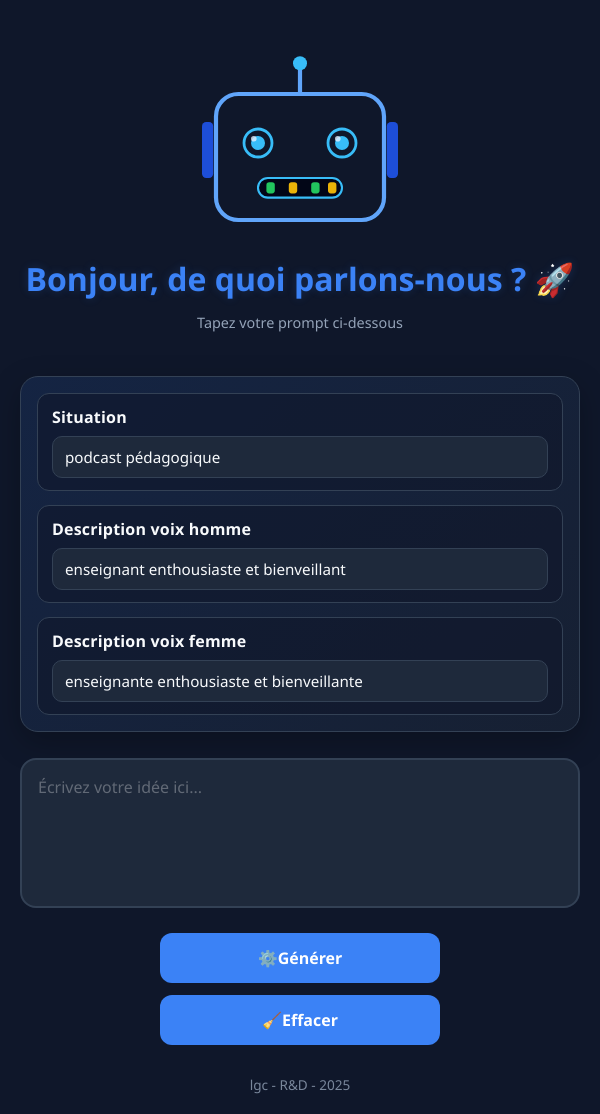
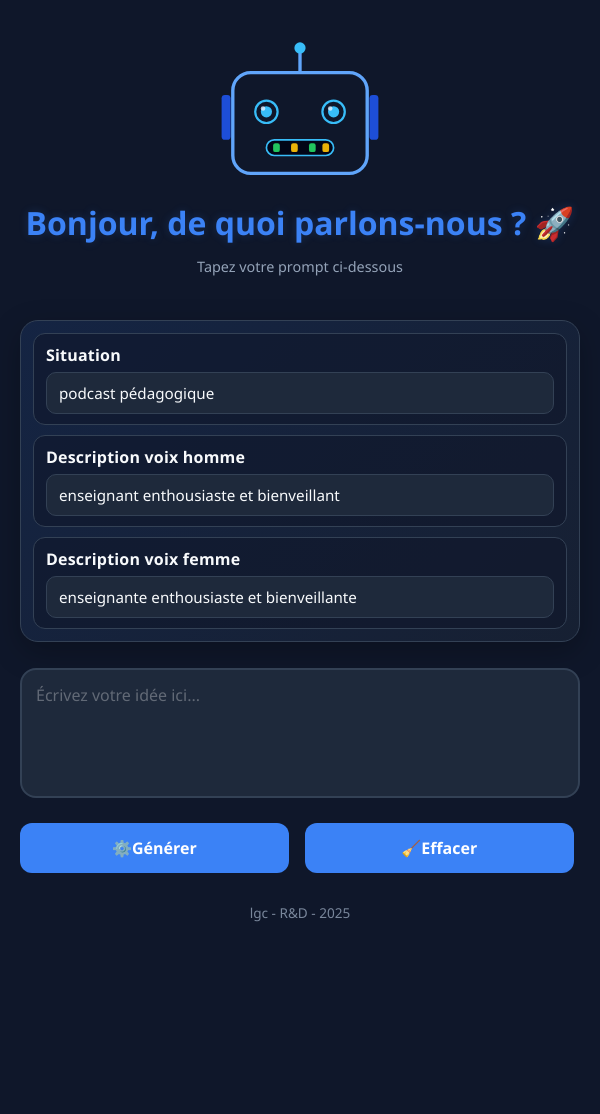
Before and after one commit to lgc-ia/podcast-ia, a website: page index.html in a window 600 px wide. After the commit the page ends 942 px from the top, so only its background shows below. Drawn offline with Linux system fonts and the light colour scheme.

Commit message:
Responsive mobile/tablet tweaks

```diff
--- a/css/main.css
+++ b/css/main.css
@@ -238,6 +238,73 @@
             opacity: 0.8;
         }
 
+        /* --- Responsive --- */
+        @media (max-width: 600px) {
+            body {
+                padding: 14px;
+            }
+
+            .page-grid {
+                gap: 16px;
+            }
+
+            header {
+                padding-top: 1.2rem;
+            }
+
+            .robot-illustration {
+                width: 14rem;
+                max-width: 70%;
+                margin-bottom: 8px;
+            }
+
+            .podcast-settings {
+                padding: 12px;
+                gap: 10px;
+            }
+
+            .podcast-settings label {
+                padding: 10px 12px;
+                gap: 6px;
+            }
+
+            textarea {
+                height: 130px;
+                padding: 14px;
+            }
+
+            .actions {
+                gap: 10px;
+                align-items: stretch;
+            }
+
+            .send-btn {
+                width: 100%;
+            }
+        }
+
+        @media (min-width: 600px) and (max-width: 959px) {
+            body {
+                padding: 20px;
+            }
+
+            .page-grid {
+                gap: 20px;
+                max-width: 900px;
+            }
+
+            .actions {
+                flex-direction: row;
+                justify-content: flex-start;
+                gap: 16px;
+            }
+
+            .send-btn {
+                width: 48%;
+                min-width: 180px;
+            }
+        }
+
         @media (min-width: 960px) {
             .page-grid {
                 display: grid;
```
